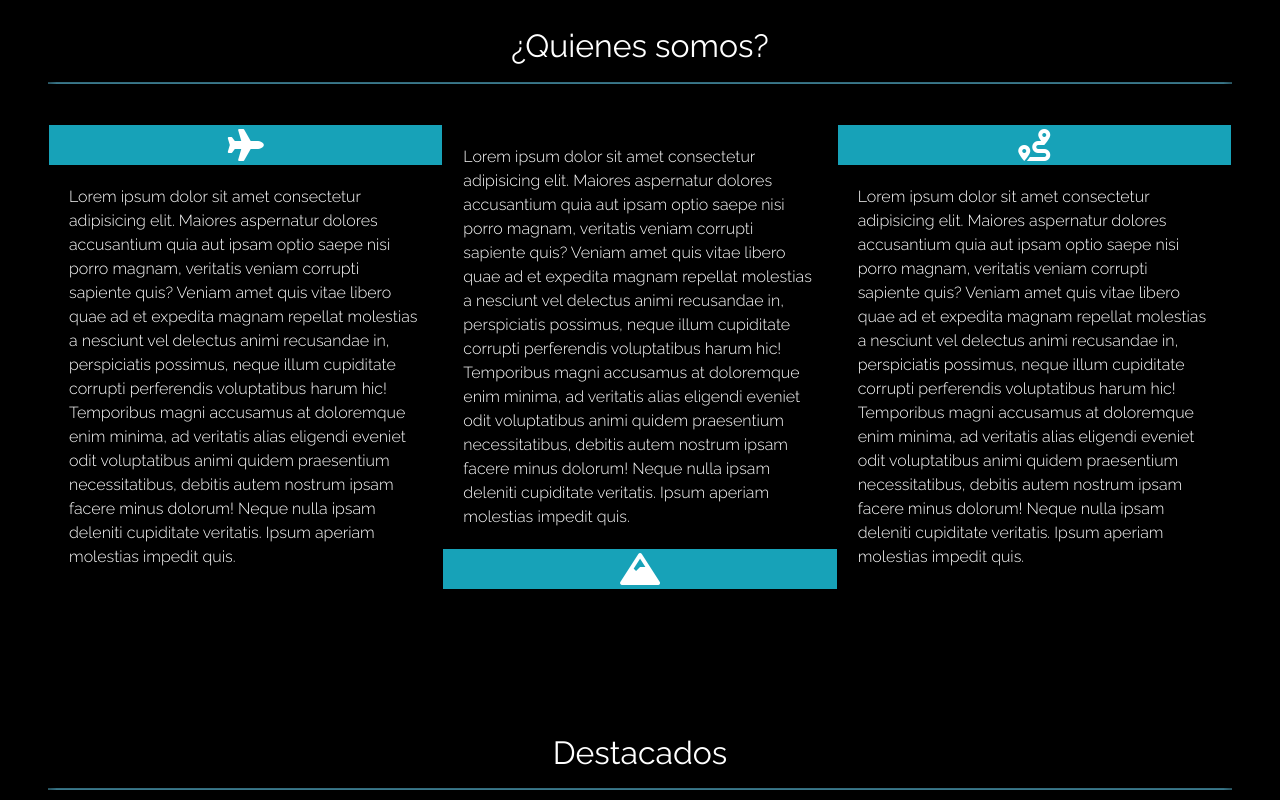
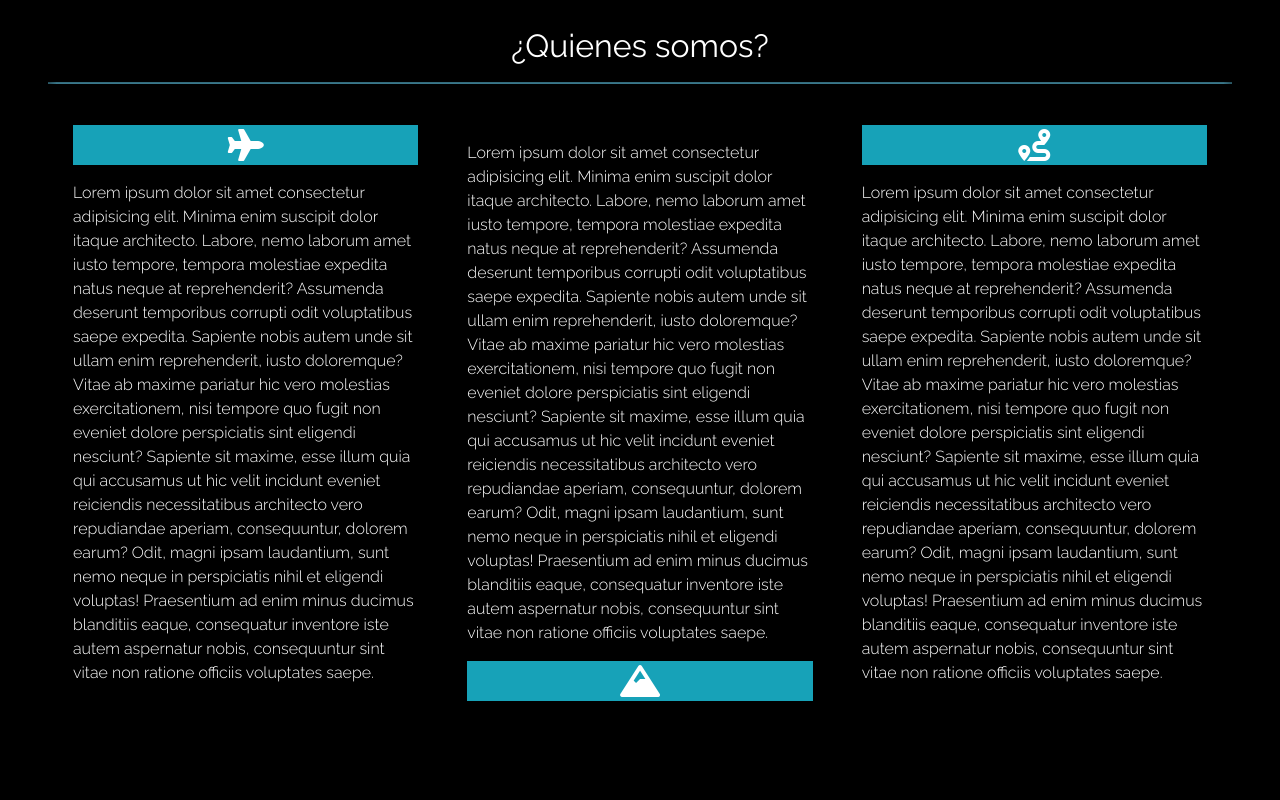
Before and after one commit to DiegoCordovaRatti/Prueba-Viajes-Chile, a plain HTML site: page index.html in a window 1280 px wide. Shown: the part 840-1640 px from the top of the page. Drawn offline with nearby package versions, Linux system fonts and the light colour scheme; a script that the page names is missing.

Commit message:
Added some meta- changed title - padding and margin changes - added comments - deleted an image

```diff
--- a/assets/css/style.css
+++ b/assets/css/style.css
@@ -45,18 +45,20 @@ hr{
     height: 20%;
 }
 
+.opacity{
+    opacity: 0.7;
+    transition: 500ms ease-in-out;
+    border-color: #cccccc;
+    border-width: 3px;
+}
+
+.opacity:hover{
+    opacity: 1;
+    border-color:#ffffff;
+    bottom: 2px;
+}
+
 a{
     text-decoration: none;
     color: inherit; /* hereda el color del elemento padre */
 }
-
-.opacity{
-    opacity: 0.7;
-    transition: 500ms ease-in-out;
-}
-
-.opacity:hover{
-    opacity: 1;
-    border-color:aquamarine;
-    bottom: 2px;
-}
--- a/index.html
+++ b/index.html
@@ -6,26 +6,23 @@
     <meta http-equiv="X-UA-Compatible" content="IE=edge">
     <meta name="viewport" content="width=device-width, initial-scale=1.0">
     <meta name="author" content="Diego Córdova Ratti">
-    <meta name="description" content="">
-    <meta name="keywords" content="">
-
+    <meta name="description" content="Landing page de Viajes Chile">
+    <meta name="keywords" content="viajes, chile, turismo, patagonia">
+    <!-- Favicon -->
     <link rel="shortcut icon" href="assets\img\viajes.svg" type="image/x-icon">
-
-    <title>Document</title>
-
+    <!-- titulo -->
+    <title>Viajes Chile</title>
+    <!-- GoogleFonts -->
     <link rel="preconnect" href="https://fonts.gstatic.com">
     <link href="https://fonts.googleapis.com/css2?family=Raleway:wght@300;400&display=swap" rel="stylesheet">
-
     <!-- Bootstrap 4.6 CSS -->
     <link rel="stylesheet" href="https://cdn.jsdelivr.net/npm/bootstrap@4.6.0/dist/css/bootstrap.min.css"
         integrity="sha384-B0vP5xmATw1+K9KRQjQERJvTumQW0nPEzvF6L/Z6nronJ3oUOFUFpCjEUQouq2+l" crossorigin="anonymous">
-
     <!--Font Awesome 5.6.3-->
     <link rel="stylesheet" href="https://use.fontawesome.com/releases/v5.6.3/css/all.css"
         integrity="sha384-UHRtZLI+pbxtHCWp1t77Bi1L4ZtiqrqD80Kn4Z8NTSRyMA2Fd33n5dQ8lWUE00s/" crossorigin="anonymous">
-
+    <!-- Estilos -->
     <link rel="stylesheet" href="assets/css/style.css">
-
 </head>
 
 <body>
@@ -59,6 +56,7 @@
         </nav>
     </section>
 
+    <!-- Carousel -->
     <header id="inicio">
         <div id="carouselExampleControls" class="carousel slide" data-ride="carousel">
             <div class="carousel-inner">
@@ -82,60 +80,68 @@
             </a>
         </div>
     </header>
+
     <!-- Quienes somos -->
     <section id="quienes_somos" class="mx-5 py-5 d-none d-md-block">
-
+        <!-- desaparece la sección en "sm" -->
         <h2 class="text-center">¿Quienes somos?</h2>
         <hr>
-
         <div class="card-group pt-4">
-            <div class="card bg-transparent">
+            <div class="card bg-transparent mx-4">
                 <i class="fas fa-plane fa-2x py-1 text-center bg-info"></i>
-                <div class="card-body">
-                    <p class="card-text">Lorem ipsum dolor sit amet consectetur adipisicing elit. Maiores aspernatur
-                        dolores accusantium quia aut ipsam optio saepe nisi porro magnam, veritatis veniam corrupti
-                        sapiente quis? Veniam amet quis vitae libero quae ad et expedita magnam repellat molestias a
-                        nesciunt vel delectus animi recusandae in, perspiciatis possimus, neque illum cupiditate
-                        corrupti perferendis voluptatibus harum hic! Temporibus magni accusamus at doloremque enim
-                        minima, ad veritatis alias eligendi eveniet odit voluptatibus animi quidem praesentium
-                        necessitatibus, debitis autem nostrum ipsam facere minus dolorum! Neque nulla ipsam deleniti
-                        cupiditate veritatis. Ipsum aperiam molestias impedit quis.</p>
+                <div class="card-body p-0">
+                    <p class="card-text py-3">Lorem ipsum dolor sit amet consectetur adipisicing elit. Minima enim
+                        suscipit dolor itaque architecto. Labore, nemo laborum amet iusto tempore, tempora molestiae
+                        expedita natus neque at reprehenderit? Assumenda deserunt temporibus corrupti odit voluptatibus
+                        saepe expedita. Sapiente nobis autem unde sit ullam enim reprehenderit, iusto doloremque? Vitae
+                        ab maxime pariatur hic vero molestias exercitationem, nisi tempore quo fugit non eveniet dolore
+                        perspiciatis sint eligendi nesciunt? Sapiente sit maxime, esse illum quia qui accusamus ut hic
+                        velit incidunt eveniet reiciendis necessitatibus architecto vero repudiandae aperiam,
+                        consequuntur, dolorem earum? Odit, magni ipsam laudantium, sunt nemo neque in perspiciatis nihil
+                        et eligendi voluptas! Praesentium ad enim minus ducimus blanditiis eaque, consequatur inventore
+                        iste autem aspernatur nobis, consequuntur sint vitae non ratione officiis voluptates saepe.</p>
                 </div>
             </div>
-            <div class="card bg-transparent">
-                <div class="card-body">
-                    <p class="card-text">Lorem ipsum dolor sit amet consectetur adipisicing elit. Maiores aspernatur
-                        dolores accusantium quia aut ipsam optio saepe nisi porro magnam, veritatis veniam corrupti
-                        sapiente quis? Veniam amet quis vitae libero quae ad et expedita magnam repellat molestias a
-                        nesciunt vel delectus animi recusandae in, perspiciatis possimus, neque illum cupiditate
-                        corrupti perferendis voluptatibus harum hic! Temporibus magni accusamus at doloremque enim
-                        minima, ad veritatis alias eligendi eveniet odit voluptatibus animi quidem praesentium
-                        necessitatibus, debitis autem nostrum ipsam facere minus dolorum! Neque nulla ipsam deleniti
-                        cupiditate veritatis. Ipsum aperiam molestias impedit quis.</p>
+            <div class="card bg-transparent mx-4">
+                <div class="card-body p-0">
+                    <p class="card-text py-3">Lorem ipsum dolor sit amet consectetur adipisicing elit. Minima enim
+                        suscipit dolor itaque architecto. Labore, nemo laborum amet iusto tempore, tempora molestiae
+                        expedita natus neque at reprehenderit? Assumenda deserunt temporibus corrupti odit voluptatibus
+                        saepe expedita. Sapiente nobis autem unde sit ullam enim reprehenderit, iusto doloremque? Vitae
+                        ab maxime pariatur hic vero molestias exercitationem, nisi tempore quo fugit non eveniet dolore
+                        perspiciatis sint eligendi nesciunt? Sapiente sit maxime, esse illum quia qui accusamus ut hic
+                        velit incidunt eveniet reiciendis necessitatibus architecto vero repudiandae aperiam,
+                        consequuntur, dolorem earum? Odit, magni ipsam laudantium, sunt nemo neque in perspiciatis nihil
+                        et eligendi voluptas! Praesentium ad enim minus ducimus blanditiis eaque, consequatur inventore
+                        iste autem aspernatur nobis, consequuntur sint vitae non ratione officiis voluptates saepe.</p>
                 </div>
                 <i class="fas fa-mountain fa-2x py-1 text-center bg-info"></i>
             </div>
-            <div class="card bg-transparent">
+            <div class="card bg-transparent mx-4">
                 <i class="fas fa-route fa-2x py-1 text-center bg-info"></i>
-                <div class="card-body">
-                    <p class="card-text">Lorem ipsum dolor sit amet consectetur adipisicing elit. Maiores aspernatur
-                        dolores accusantium quia aut ipsam optio saepe nisi porro magnam, veritatis veniam corrupti
-                        sapiente quis? Veniam amet quis vitae libero quae ad et expedita magnam repellat molestias a
-                        nesciunt vel delectus animi recusandae in, perspiciatis possimus, neque illum cupiditate
-                        corrupti perferendis voluptatibus harum hic! Temporibus magni accusamus at doloremque enim
-                        minima, ad veritatis alias eligendi eveniet odit voluptatibus animi quidem praesentium
-                        necessitatibus, debitis autem nostrum ipsam facere minus dolorum! Neque nulla ipsam deleniti
-                        cupiditate veritatis. Ipsum aperiam molestias impedit quis.</p>
+                <div class="card-body p-0">
+                    <p class="card-text py-3">Lorem ipsum dolor sit amet consectetur adipisicing elit. Minima enim
+                        suscipit dolor itaque architecto. Labore, nemo laborum amet iusto tempore, tempora molestiae
+                        expedita natus neque at reprehenderit? Assumenda deserunt temporibus corrupti odit voluptatibus
+                        saepe expedita. Sapiente nobis autem unde sit ullam enim reprehenderit, iusto doloremque? Vitae
+                        ab maxime pariatur hic vero molestias exercitationem, nisi tempore quo fugit non eveniet dolore
+                        perspiciatis sint eligendi nesciunt? Sapiente sit maxime, esse illum quia qui accusamus ut hic
+                        velit incidunt eveniet reiciendis necessitatibus architecto vero repudiandae aperiam,
+                        consequuntur, dolorem earum? Odit, magni ipsam laudantium, sunt nemo neque in perspiciatis nihil
+                        et eligendi voluptas! Praesentium ad enim minus ducimus blanditiis eaque, consequatur inventore
+                        iste autem aspernatur nobis, consequuntur sint vitae non ratione officiis voluptates saepe.</p>
                 </div>
             </div>
         </div>
     </section>
 
+    <!-- cartas de información -->
     <section class="p-5 my-5" id="destacados">
         <h2 class="text-center">Destacados</h2>
         <hr>
+        <div class="card-deck px-3 pt-3">
 
-        <div class="card-deck px-3 pt-3">
+            <!-- primera card -->
             <div class="card bg-info opacity">
                 <img src="assets\img\card1.jpg" class="card-img-top" alt="paisaje1">
                 <div class="card-header">
@@ -152,6 +158,7 @@
                     </button>
                 </div>
             </div>
+
             <!-- Modal va fuera de la card. Si no, se ve afectado por el Hover -->
             <div class="modal fade" id="modal1" data-backdrop="static" data-keyboard="false" tabindex="-1"
                 aria-labelledby="staticBackdropLabel" aria-hidden="true">
@@ -186,6 +193,7 @@
                 </div>
             </div>
 
+            <!-- segunda card -->
             <div class="card bg-info opacity">
                 <img src="assets\img\card2.jpg" class="card-img-top" alt="paisaje2">
                 <div class="card-header">
@@ -236,6 +244,7 @@
                 </div>
             </div>
 
+            <!-- tercera card -->
             <div class="card bg-info opacity">
                 <img src="assets\img\card3.jpg" class="card-img-top" alt="paisaje3">
                 <div class="card-header">
@@ -286,7 +295,7 @@
                 </div>
             </div>
 
-
+            <!-- cuarta card -->
             <div class="card bg-info opacity">
                 <img src="assets\img\card4.jpg" class="card-img-top" alt="paisaje4">
                 <div class="card-header">
@@ -336,7 +345,6 @@
                     </div>
                 </div>
             </div>
-
     </section>
 
     <!-- TYPEFORMS -->
@@ -364,6 +372,7 @@
         </script>
     </section>
 
+    <!-- footer, iconos y tooltips -->
     <footer class="container-fluid bg-info">
         <div class="row py-2">
             <div class="col-sm-4 col-lg-6 text-center">
@@ -385,16 +394,15 @@
     </footer>
 
 
-
+    <!------------------- JavaScript ---------------------->
     <!--jQuery 3.6.0 sin slim-->
     <script src="https://code.jquery.com/jquery-3.6.0.min.js"
         integrity="sha256-/xUj+3OJU5yExlq6GSYGSHk7tPXikynS7ogEvDej/m4=" crossorigin="anonymous"></script>
-
+    <!-- Bootstrap 4.6 JavaScript -->
     <script src="https://cdn.jsdelivr.net/npm/bootstrap@4.6.0/dist/js/bootstrap.bundle.min.js"
         integrity="sha384-Piv4xVNRyMGpqkS2by6br4gNJ7DXjqk09RmUpJ8jgGtD7zP9yug3goQfGII0yAns" crossorigin="anonymous">
     </script>
-
+    <!-- hoja de JavaScript -->
     <script src="assets\js\script.js"></script>
 </body>
-
 </html>
```
Also changed, not shown: assets/img/favicon.png (deleted).
